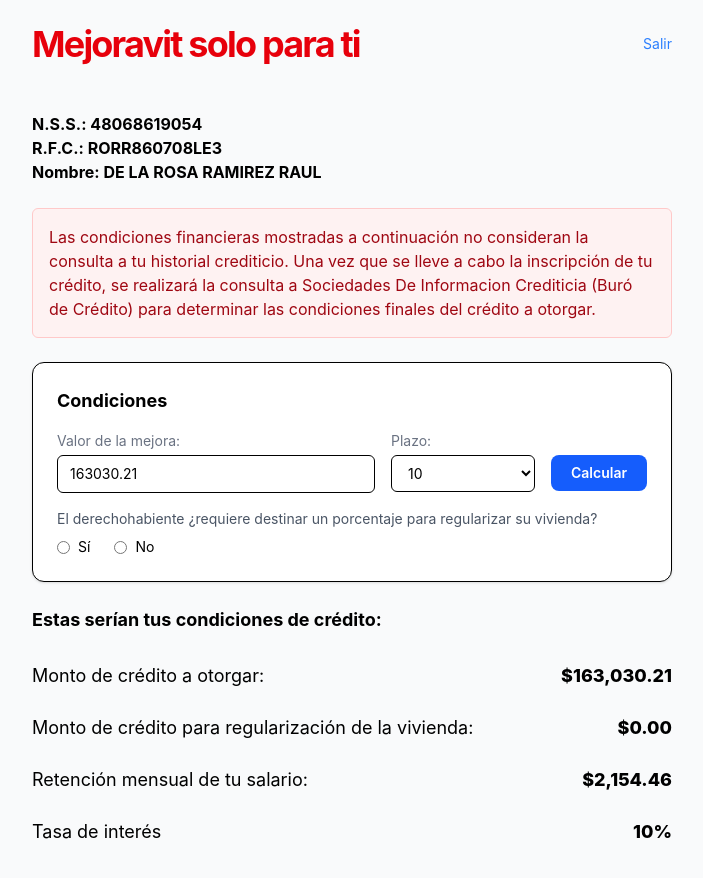
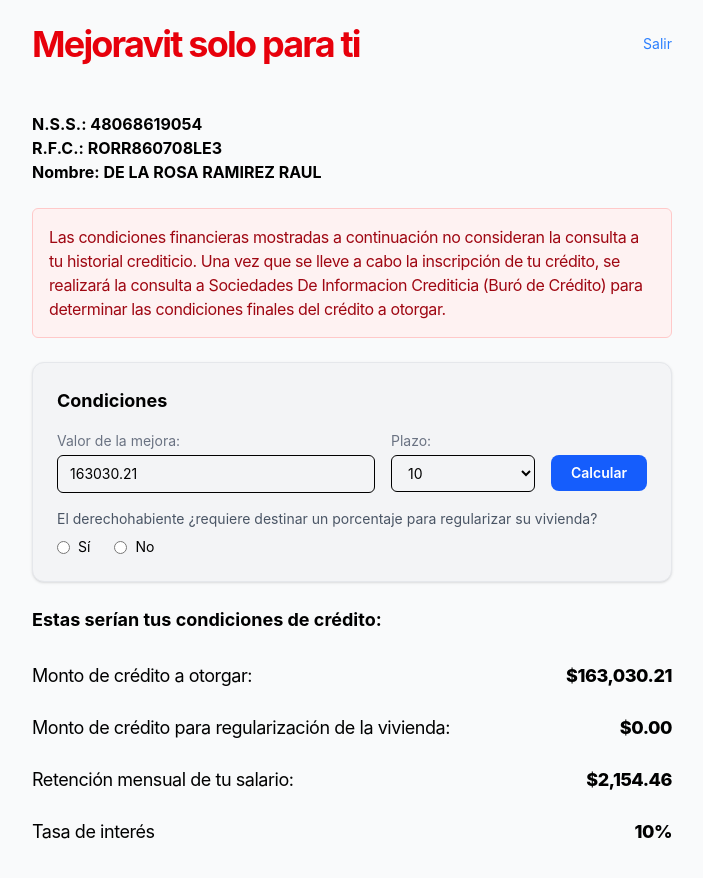
Before and after one commit to arm-code/mejoravit-tools, a React (Vite) app: page /#/ in a window 1280 px wide. Both pictures are taken after a click on the button "Calcular". Shown: the top 878 px of the page, without its empty margins (288-991 px from the left). Built offline with nearby package versions, Linux system fonts and the light colour scheme.

Commit message:
styles in componentes

```diff
--- a/src/features/mejoravit/components/CalculatorForm.tsx
+++ b/src/features/mejoravit/components/CalculatorForm.tsx
@@ -16,7 +16,7 @@
     const onSubmit = (data: CalculatorSchema) => calcular(data);
 
     return (
-        <div className="border rounded-xl p-6 bg-white shadow-sm">
+        <div className="border border-gray-200 rounded-xl p-6 bg-gray-100 shadow-sm">
             <h2 className="font-bold text-lg mb-4">Condiciones</h2>
             <form onSubmit={handleSubmit(onSubmit)} className="space-y-4">
                 <div className="flex gap-4 items-start">
--- a/src/features/mejoravit/components/CreditResults.tsx
+++ b/src/features/mejoravit/components/CreditResults.tsx
@@ -16,10 +16,10 @@
 
     return (
         <div className="mt-6">
-            <h2 className="font-bold text-lg mb-4">Estas serían tus condiciones de crédito:</h2>
+            <h2 className="font-bold text-lg mb-4 ">Estas serían tus condiciones de crédito:</h2>
             <div className="">
                 {rows.map(({ label, value }) => (
-                    <div key={label} className="flex justify-between py-3 text-lg">
+                    <div key={label} className="flex justify-between py-3 text-lg tracking-tight">
                         <span className="text-black-900">{label}</span>
                         <span className="font-extrabold text-black-900">{value}</span>
                     </div>
--- a/src/features/mejoravit/components/DisclaimerBanner.tsx
+++ b/src/features/mejoravit/components/DisclaimerBanner.tsx
@@ -2,7 +2,7 @@
 export function DisclaimerBanner() {
     return (
         <div className="bg-red-50 border border-red-200 rounded-md p-4 text-left">
-            <p className="text-red-800 text-md">
+            <p className="text-red-800 text-md tracking-tight">
                 Las condiciones financieras mostradas a continuación no consideran la consulta a tu historial crediticio. Una vez que se lleve a cabo la inscripción de tu crédito, se realizará la consulta a Sociedades De Informacion Crediticia (Buró de Crédito) para determinar las condiciones finales del crédito a otorgar.            </p>
         </div>
     );
```
